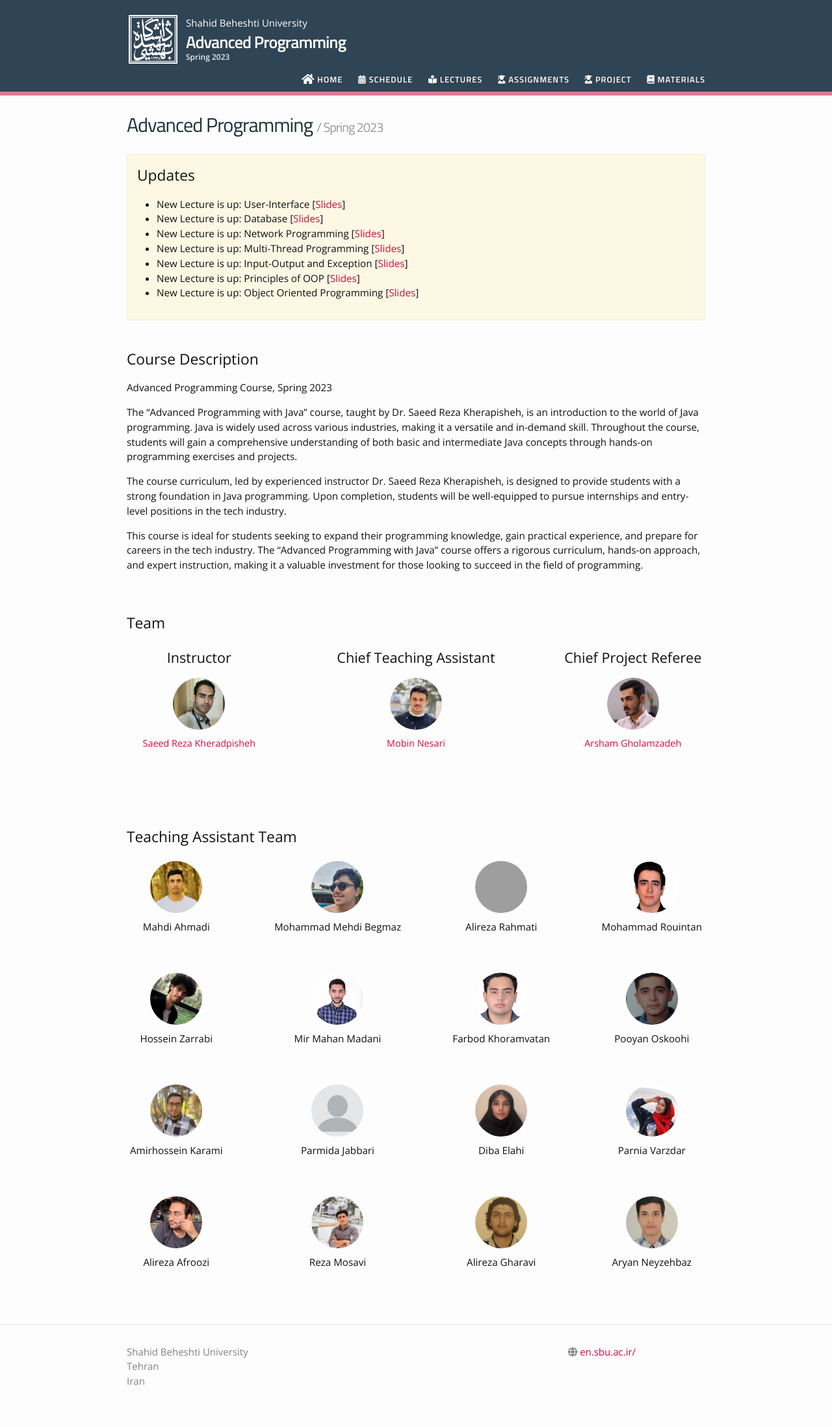
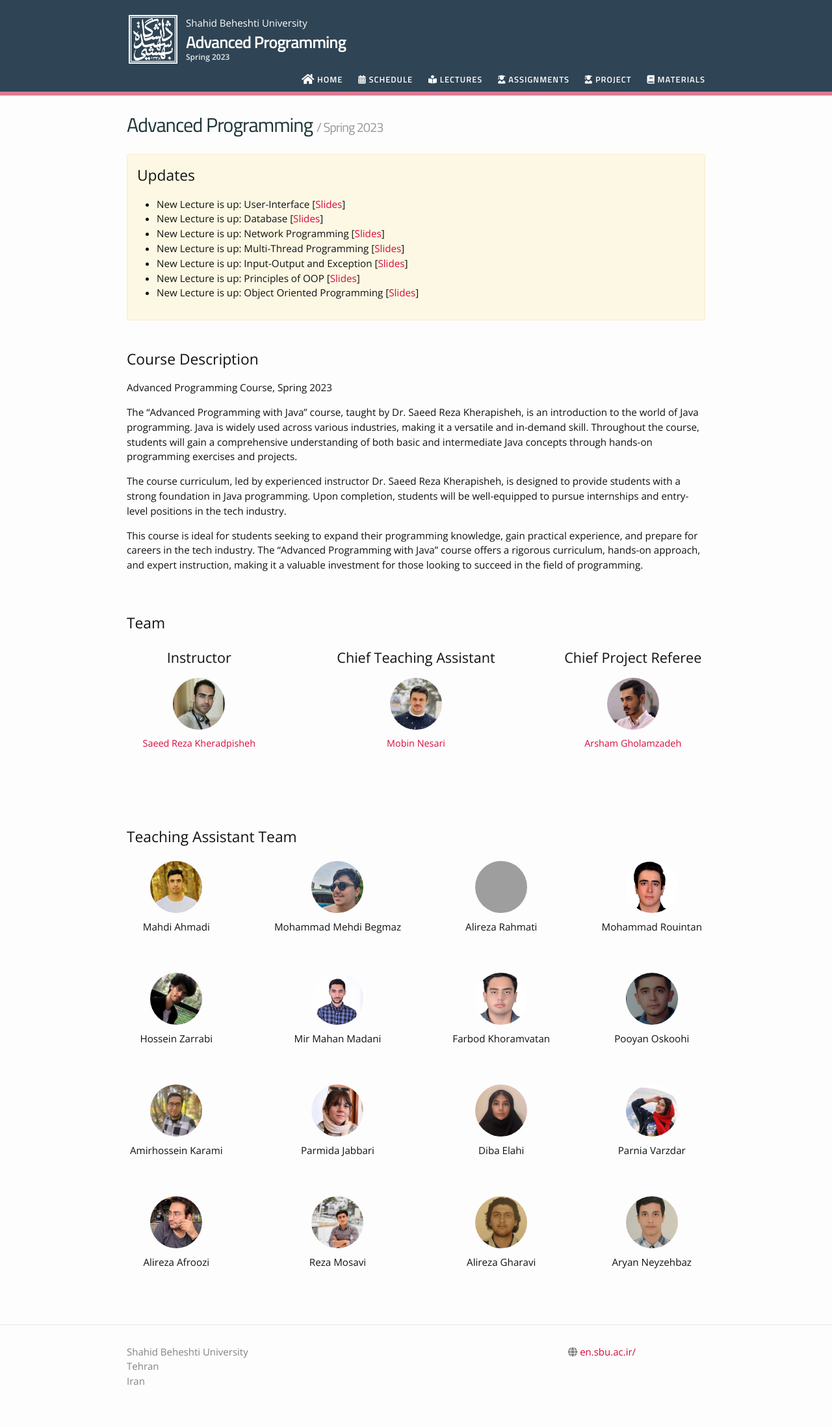
Before and after one commit to MobinNesari81/CS-AP, a Jekyll site: the page built from index.md, in a window 1280 px wide. Shown: the whole page at 65% size. Built offline with Jekyll 4.4.1, drawn with Linux system fonts in a browser that asks for light colours; nearby versions of some CDN libraries; grey boxes are pictures that could not be loaded.

Commit message:
Update picture profiles

```diff
--- a/_data/people.yml
+++ b/_data/people.yml
@@ -35,7 +35,7 @@ teaching_assistants:
     profile_pic: /_images/pp/mahan.jpg
 
   - name: Parmida Jabbari
-    profile_pic: /_images/pp/Blank.png
+    profile_pic: /_images/pp/parmida.jpg
 
   - name: Reza Mosavi
     profile_pic: /_images/pp/reza.jpeg
```
Also changed, not shown: _images/pp/parmida.jpg (added).
